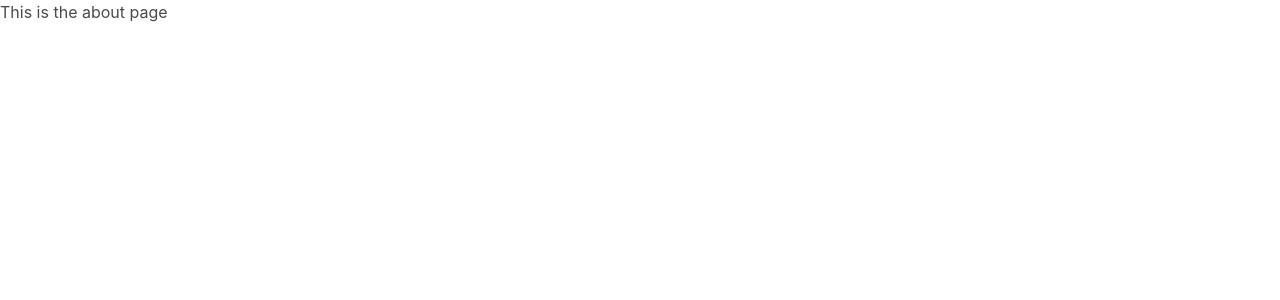
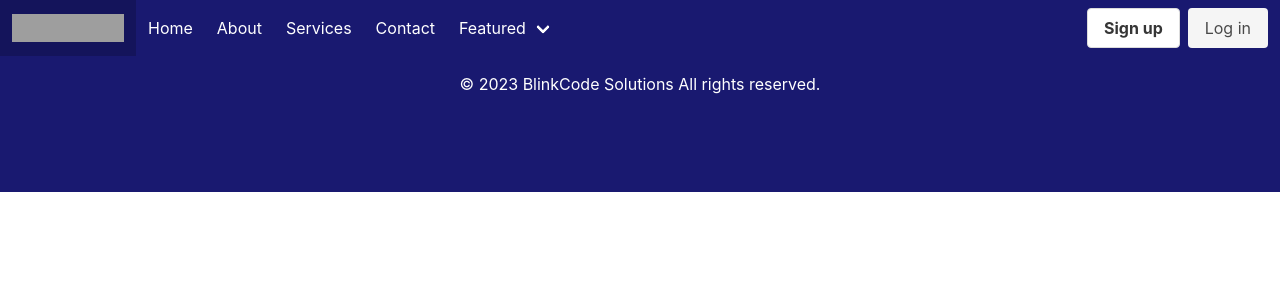
Before and after one commit to blinkcode-io/website, a SvelteKit app: page /about in a window 1280 px wide. Shown: the top 300 px of the page. Built offline with nearby package versions, Linux system fonts and the light colour scheme; grey boxes are pictures that could not be loaded.

Commit message:
feat:add services and layout page (#8)

```diff
--- a/src/components/Header.svelte
+++ b/src/components/Header.svelte
@@ -25,7 +25,7 @@
 			<a class="navbar-item"> Home </a>
 
 			<a href="/about" class="navbar-item"> About </a>
-			<a class="navbar-item"> Services </a>
+			<a href="/services" class="navbar-item"> Services </a>
 			<a href="/contact" class="navbar-item"> Contact </a>
 
 			<div class="navbar-item has-dropdown is-hoverable">
--- /dev/null
+++ b/src/routes/+layout.svelte
@@ -0,0 +1,8 @@
+<script lang="ts">
+	import Header from '../components/Header.svelte';
+	import Footer from '../components/Footer.svelte';
+</script>
+
+<Header />
+<slot />
+<Footer />
--- a/src/routes/+page.svelte
+++ b/src/routes/+page.svelte
@@ -5,10 +5,8 @@
 	import Footer from '../components/Footer.svelte';
 </script>
 
-<Header />.
 <Banner />
 <InfoSection />
-<Footer />
 
 <style>
 </style>
```
Also changed, not shown: src/routes/services/+page.svelte (added).
